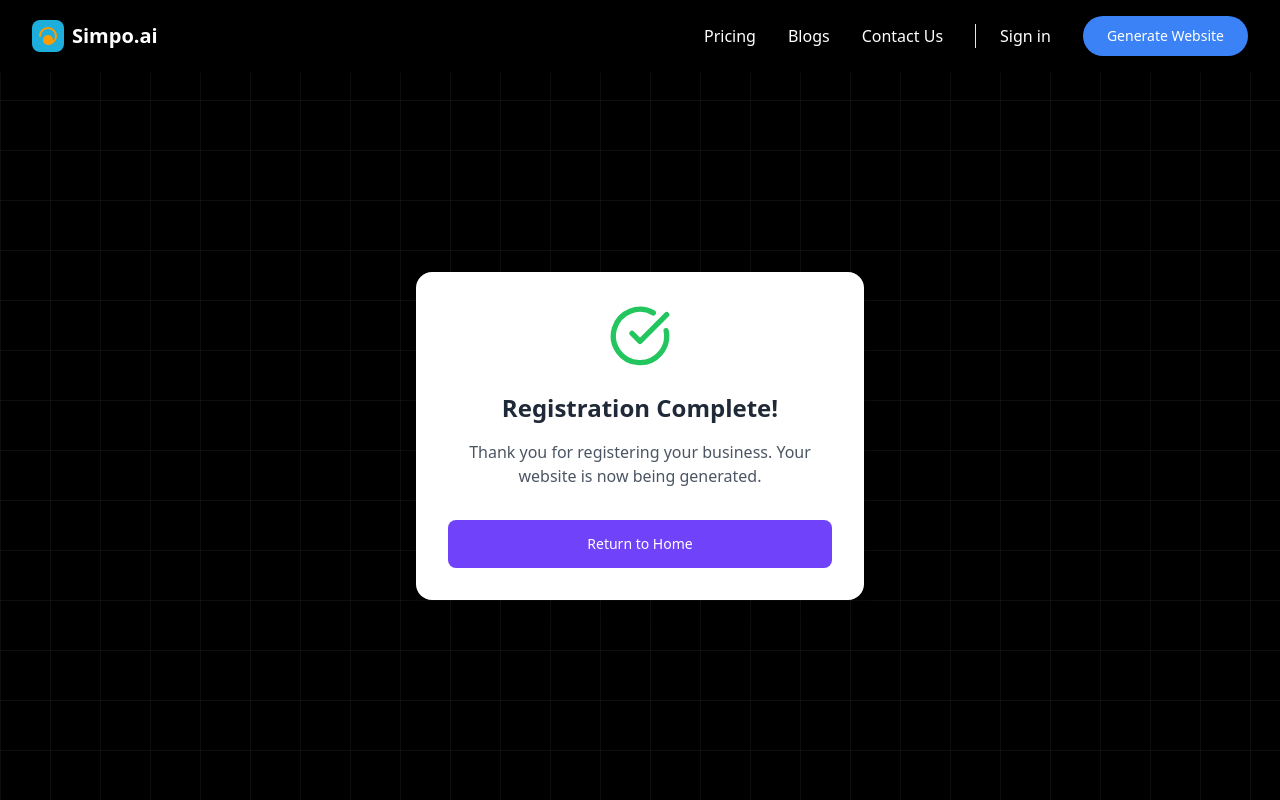
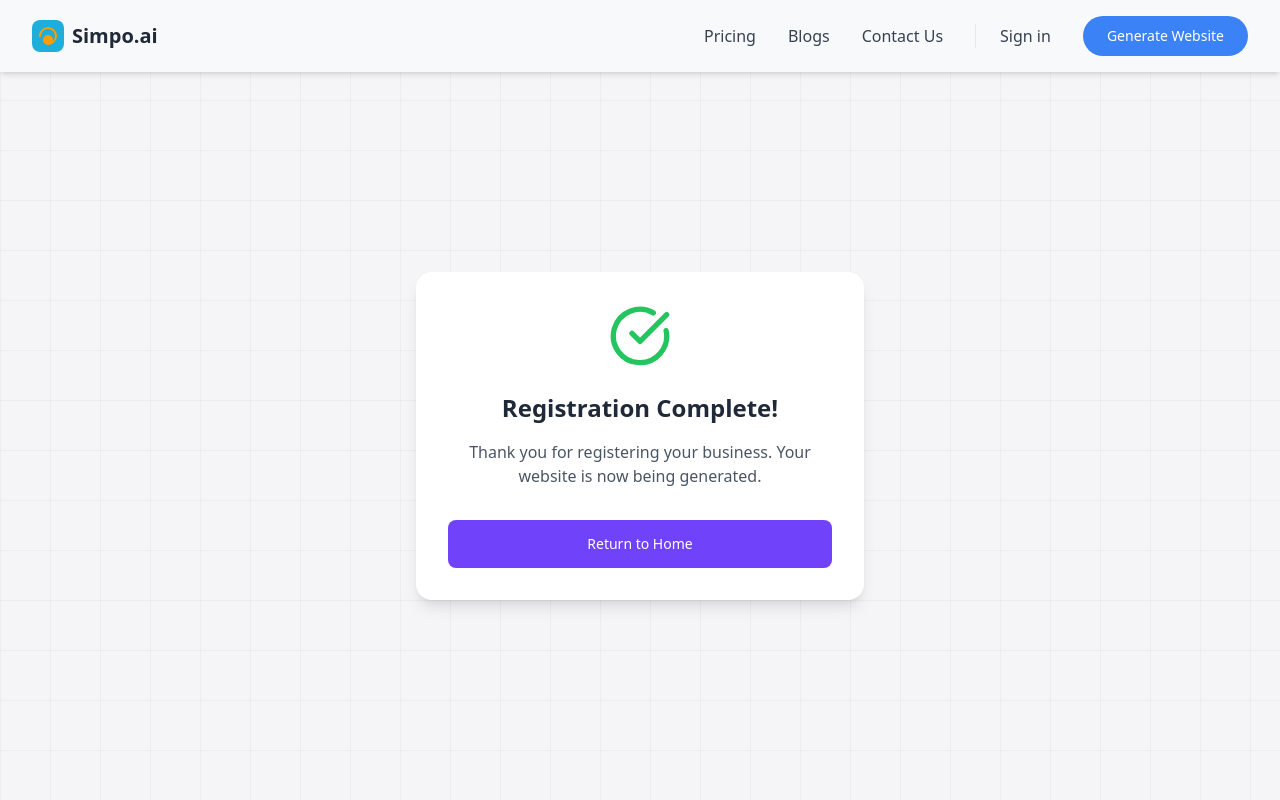
Before and after one commit to BuildLab-tech/business-glimpse-cloner, a React (Vite) app: page /success in a window 1280 px wide. Built offline with nearby package versions, Linux system fonts and the light colour scheme.

Commit message:
Revert black background
Revert the black background color and apply a different background color to the navigation bar and all pages.

```diff
--- a/src/components/LandingHeader.tsx
+++ b/src/components/LandingHeader.tsx
@@ -22,7 +22,7 @@ const Logo: React.FC<LogoProps> = ({ className }) => {
         <path d="M8 16C8 11.5817 11.5817 8 16 8C20.4183 8 24 11.5817 24 16C24 20.4183 20.4183 24 16 24" stroke="#FF9D00" strokeWidth="2" strokeLinecap="round" />
         <path d="M16 24C13.7909 24 12 22.2091 12 20C12 17.7909 13.7909 16 16 16C18.2091 16 20 17.7909 20 20C20 22.2091 18.2091 24 16 24Z" fill="#FF9D00" stroke="#FF9D00" strokeWidth="2" />
       </svg>
-      <span className="ml-2 text-xl font-bold text-white">Simpo.ai</span>
+      <span className="ml-2 text-xl font-bold text-gray-800">Simpo.ai</span>
     </div>
   );
 };
@@ -35,23 +35,23 @@ const LandingHeader: React.FC = () => {
   };
 
   return (
-    <header className="w-full py-4 px-8 bg-black shadow-md" style={{ backgroundColor: '#000000' }}>
+    <header className="w-full py-4 px-8 bg-white shadow-md" style={{ backgroundColor: '#f8f9fa' }}>
       <div className="max-w-screen-xl mx-auto">
         <div className="flex items-center justify-between">
           <Logo />
 
           <div className="hidden md:flex items-center space-x-8">
             <nav className="flex items-center space-x-8">
-              <Link to="/pricing" className="text-white hover:text-gray-300 transition-colors">
+              <Link to="/pricing" className="text-gray-700 hover:text-gray-900 transition-colors">
                 Pricing
               </Link>
-              <Link to="/blogs" className="text-white hover:text-gray-300 transition-colors">
+              <Link to="/blogs" className="text-gray-700 hover:text-gray-900 transition-colors">
                 Blogs
               </Link>
-              <Link to="/contact" className="text-white hover:text-gray-300 transition-colors">
+              <Link to="/contact" className="text-gray-700 hover:text-gray-900 transition-colors">
                 Contact Us
               </Link>
-              <Link to="/signin" className="text-white hover:text-gray-300 transition-colors border-l pl-6 ml-2">
+              <Link to="/signin" className="text-gray-700 hover:text-gray-900 transition-colors border-l pl-6 ml-2">
                 Sign in
               </Link>
             </nav>
@@ -67,7 +67,7 @@ const LandingHeader: React.FC = () => {
           </div>
 
           <div className="md:hidden">
-            <Button variant="ghost" className="text-white" onClick={toggleMenu}>
+            <Button variant="ghost" className="text-gray-700" onClick={toggleMenu}>
               {isMenuOpen ? (
                 <X size={24} />
               ) : (
@@ -78,18 +78,18 @@ const LandingHeader: React.FC = () => {
         </div>
 
         {isMenuOpen && (
-          <div className="md:hidden mt-4 py-4 bg-black border-t border-gray-800">
+          <div className="md:hidden mt-4 py-4 bg-white border-t border-gray-100">
             <nav className="flex flex-col space-y-4">
-              <Link to="/pricing" className="text-white hover:text-gray-300 transition-colors">
+              <Link to="/pricing" className="text-gray-700 hover:text-gray-900 transition-colors">
                 Pricing
               </Link>
-              <Link to="/blogs" className="text-white hover:text-gray-300 transition-colors">
+              <Link to="/blogs" className="text-gray-700 hover:text-gray-900 transition-colors">
                 Blogs
               </Link>
-              <Link to="/contact" className="text-white hover:text-gray-300 transition-colors">
+              <Link to="/contact" className="text-gray-700 hover:text-gray-900 transition-colors">
                 Contact Us
               </Link>
-              <Link to="/signin" className="text-white hover:text-gray-300 transition-colors">
+              <Link to="/signin" className="text-gray-700 hover:text-gray-900 transition-colors">
                 Sign in
               </Link>
               <Button
--- a/src/index.css
+++ b/src/index.css
@@ -79,11 +79,11 @@
 
 /* Custom backdrop for the registration page */
 .bg-grid {
-  background-color: #000000;
+  background-color: #f5f5f8; /* Soft light background */
   background-size: 50px 50px;
   background-image:
-    linear-gradient(to right, rgba(255, 255, 255, 0.05) 1px, transparent 1px),
-    linear-gradient(to bottom, rgba(255, 255, 255, 0.05) 1px, transparent 1px);
+    linear-gradient(to right, rgba(0, 0, 0, 0.03) 1px, transparent 1px),
+    linear-gradient(to bottom, rgba(0, 0, 0, 0.03) 1px, transparent 1px);
 }
 
 /* Animations */
--- a/src/pages/BusinessInfoPage.tsx
+++ b/src/pages/BusinessInfoPage.tsx
@@ -23,7 +23,7 @@ const BusinessInfoPage = () => {
   };
 
   return (
-    <div className="min-h-screen flex flex-col bg-black bg-grid">
+    <div className="min-h-screen flex flex-col bg-[#f5f5f8] bg-grid">
       <LandingHeader />
 
       <div className="mt-4">
--- a/src/pages/BusinessNamePage.tsx
+++ b/src/pages/BusinessNamePage.tsx
@@ -27,7 +27,7 @@ const BusinessNamePage = () => {
   };
 
   return (
-    <div className="min-h-screen flex flex-col bg-black bg-grid">
+    <div className="min-h-screen flex flex-col bg-[#f5f5f8] bg-grid">
       <LandingHeader />
 
       <div className="mt-4">
--- a/src/pages/LocationPage.tsx
+++ b/src/pages/LocationPage.tsx
@@ -23,7 +23,7 @@ const LocationPage = () => {
   };
 
   return (
-    <div className="min-h-screen flex flex-col bg-black bg-grid">
+    <div className="min-h-screen flex flex-col bg-[#f5f5f8] bg-grid">
       <LandingHeader />
 
       <div className="mt-4">
```
